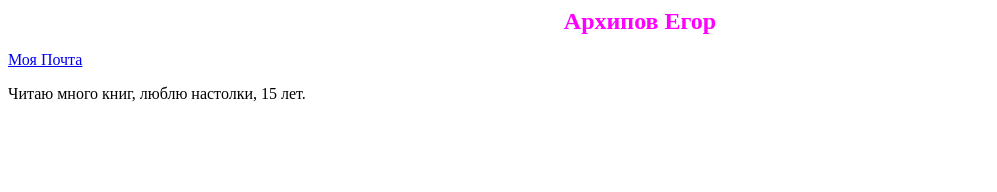
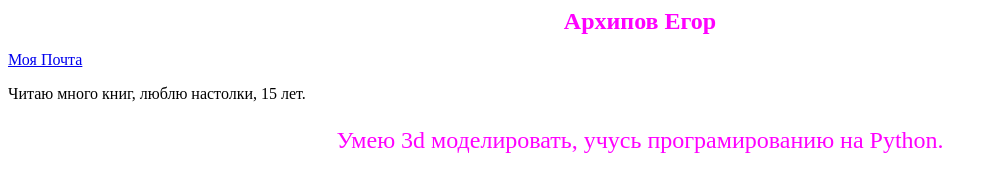
Before and after one commit to Maurdihen/lms-2, a plain HTML site: page index.html in a window 1280 px wide. Shown: the whole page, without its empty margins (0-997 px from the left). Drawn offline with Linux system fonts and the light colour scheme.

Commit message:
Я создал свой певый сайт

```diff
--- a/index.html
+++ b/index.html
@@ -8,5 +8,6 @@
 		<h1 class="header">Архипов Егор</h1>
 		<a href='mailto:arhipov_0406@mail.ru'>Моя Почта</a>
 		<p>Читаю много книг, люблю настолки, 15 лет.</p>
+		<p class="header">Умею 3d моделировать, учусь програмированию на Python.</p>
 	</body>
 </html>
```
